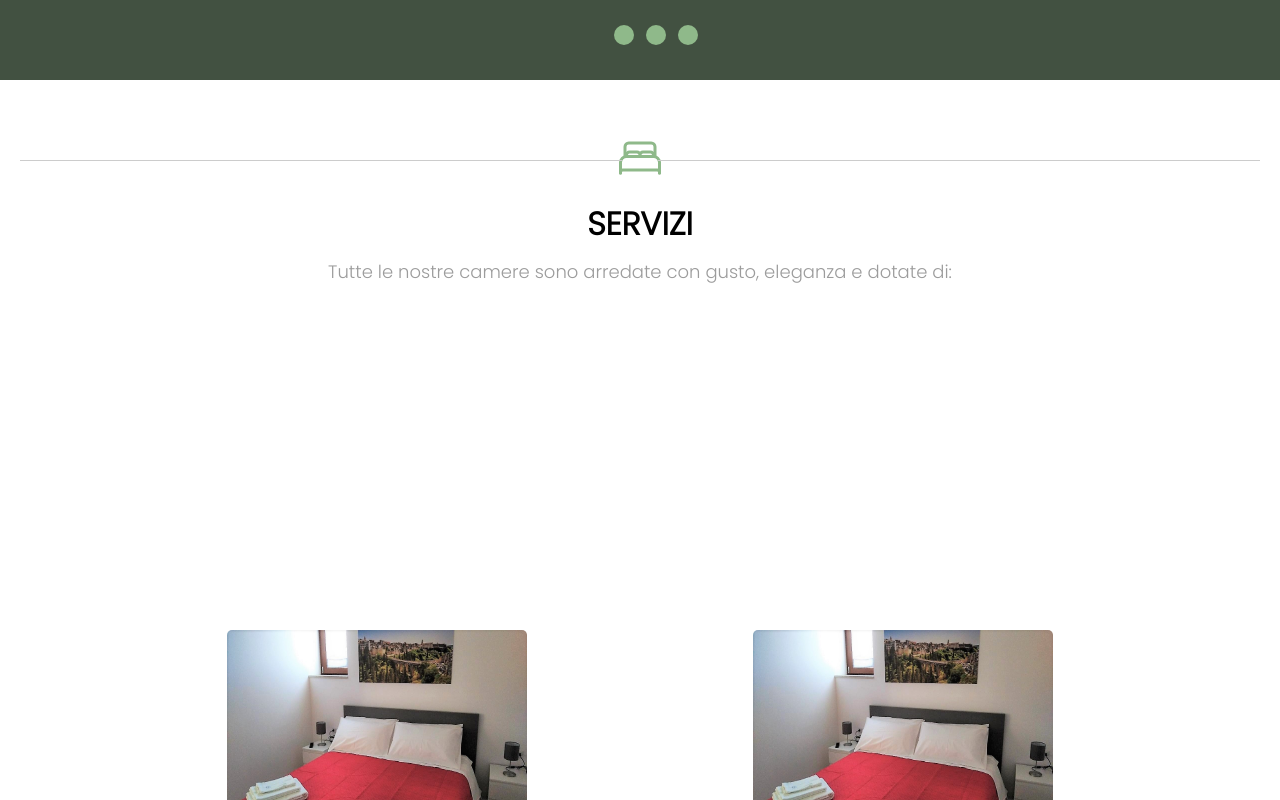
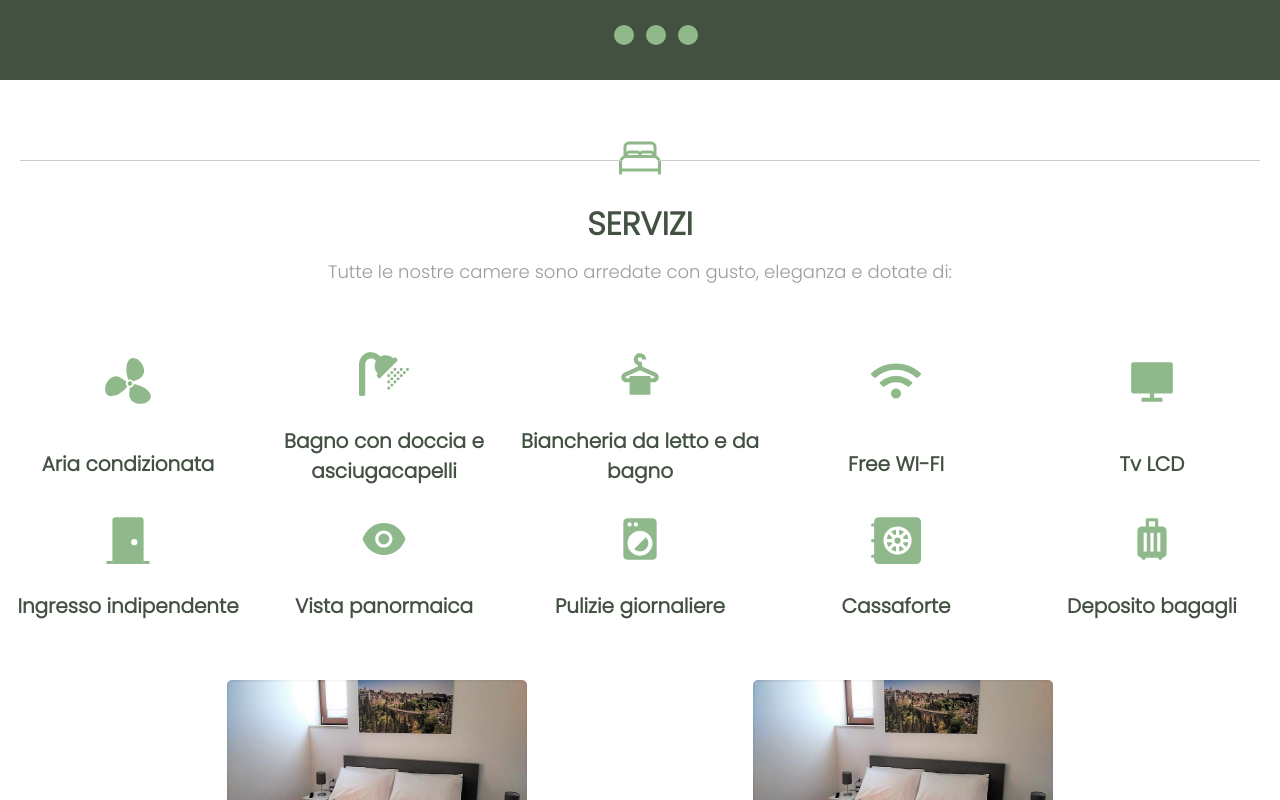
Before and after one commit to Josecontis/ilbelvedere, a React (Create React App) app in the folder il_belvedere/: page / in a window 1280 px wide. Shown: the part 900-1700 px from the top of the page. Built offline with nearby package versions, Linux system fonts and the light colour scheme.

Commit message:
Add services and fix styles

```diff
--- a/il_belvedere/src/App.js
+++ b/il_belvedere/src/App.js
@@ -39,6 +39,7 @@ const App = () => {
           className="watsapp-button"
           data-action="open"
           data-phone="222"
+          rel="noreferrer"
           data-message="Salve! La contatto per maggiori informazioni"
           href="https://web.whatsapp.com/send?phone=222&amp;text=Salve! La contatto per maggiori informazioni"
           target="_blank"
--- a/il_belvedere/src/Components/ImageViewer.css
+++ b/il_belvedere/src/Components/ImageViewer.css
@@ -30,10 +30,10 @@
 }
 
 .modal-content {
-    margin: auto;
+    margin: 40px auto;
     display: block;
     width: 80%;
-    max-width: 700px;
+    max-width: 1340px;
 }
 
 .modal-content {
--- a/il_belvedere/src/Components/Splitter.css
+++ b/il_belvedere/src/Components/Splitter.css
@@ -6,6 +6,7 @@
     position: relative;
     overflow: hidden;
     margin-top: 50px;
+    margin-bottom: 50px;
 }
 
 .splitter-container::before {
@@ -45,6 +46,7 @@
     font-size: 32px;
     margin-top: 20px;
     font-weight: 600;
+    color: #425141;
 }
 
 .splitter-subtitle {
@@ -53,4 +55,26 @@
     color: #9c9c9c;
 }
 
-.splitter-subtitle-services {}
+.splitter-subtitle-services {
+    height: 300px;
+    margin-top: 50px;
+
+    display: flex;
+    flex-wrap: wrap;
+    justify-content: center;
+}
+
+.services {
+    width: 20%;
+    font-size: 20px;
+    display: grid;
+    color: #425141;
+    font-weight: 600;
+    align-items: center;
+}
+
+.services svg {
+    margin: 0 auto;
+    color: #8fb98a;
+    font-size: 50px;
+}
--- a/il_belvedere/src/Components/Splitter.js
+++ b/il_belvedere/src/Components/Splitter.js
@@ -8,12 +8,12 @@ const Splitter = ({ icon, title, subtitle, subtitleServices }) => {
       <div className="splitter-subtitle">{subtitle}</div>
       <div className="splitter-subtitle-services">
         {subtitleServices &&
-          subtitleServices.map((el) => {
-            <div>
+          subtitleServices.map((el) => (
+            <div className="services">
               {el.icon}
               {el.label}
-            </div>;
-          })}
+            </div>
+          ))}
       </div>
     </div>
   );
--- a/il_belvedere/src/Pages/Home.js
+++ b/il_belvedere/src/Pages/Home.js
@@ -4,6 +4,12 @@ import bedImg from "../Assets/Image/336261885crop.jpg";
 import bathImg from "../Assets/Image/342667958crop.jpg";
 import Splitter from "../Components/Splitter";
 import { IoBedOutline, IoCompassOutline } from "react-icons/io5";
+import { RiComputerFill } from "react-icons/ri";
+import { AiFillEye } from "react-icons/ai";
+import { GiBoatPropeller } from "react-icons/gi";
+import { BsDoorClosedFill, BsSafe2Fill } from "react-icons/bs";
+import { MdDryCleaning, MdLocalLaundryService, MdLuggage } from "react-icons/md";
+import { FaWifi, FaShower } from "react-icons/fa";
 import ImageViewer from "../Components/ImageViewer";
 
 const Home = () => {
@@ -35,20 +41,44 @@ const Home = () => {
 
   const services = [
     {
-      icon: "",
+      icon: <GiBoatPropeller />,
       label: "Aria condizionata",
     },
     {
-      icon: "",
-      label: "Frigorifero",
+      icon: <FaShower />,
+      label: "Bagno con doccia e asciugacapelli",
     },
     {
-      icon: "",
+      icon: <MdDryCleaning />,
+      label: "Biancheria da letto e da bagno",
+    },
+    {
+      icon: <FaWifi />,
       label: "Free WI-FI",
     },
     {
-      icon: "",
+      icon: <RiComputerFill />,
       label: "Tv LCD",
+    },
+    {
+      icon: <BsDoorClosedFill />,
+      label: "Ingresso indipendente",
+    },
+    {
+      icon: <AiFillEye />,
+      label: "Vista panormaica",
+    },
+    {
+      icon: <MdLocalLaundryService />,
+      label: "Pulizie giornaliere",
+    },
+    {
+      icon: <BsSafe2Fill />,
+      label: "Cassaforte",
+    },
+    {
+      icon: <MdLuggage />,
+      label: "Deposito bagagli",
     },
   ];
 
```
